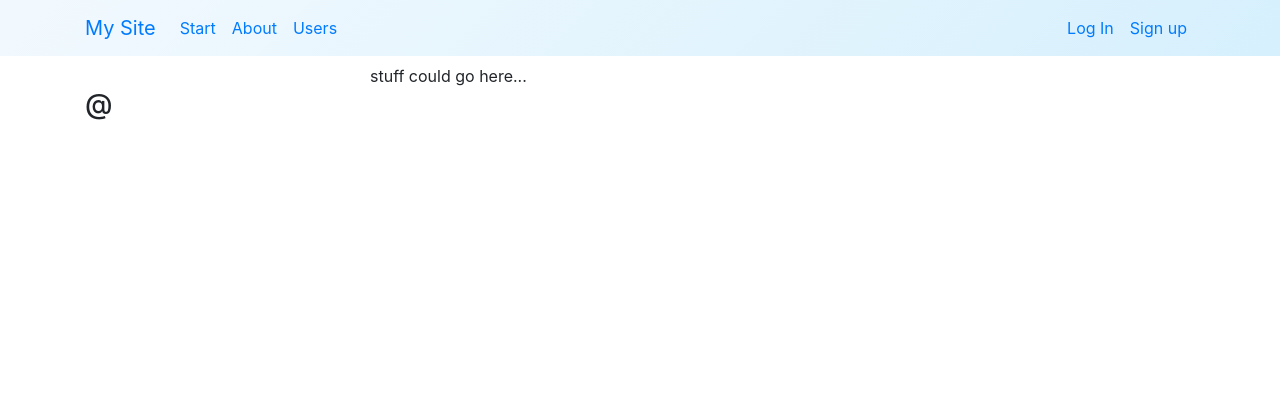
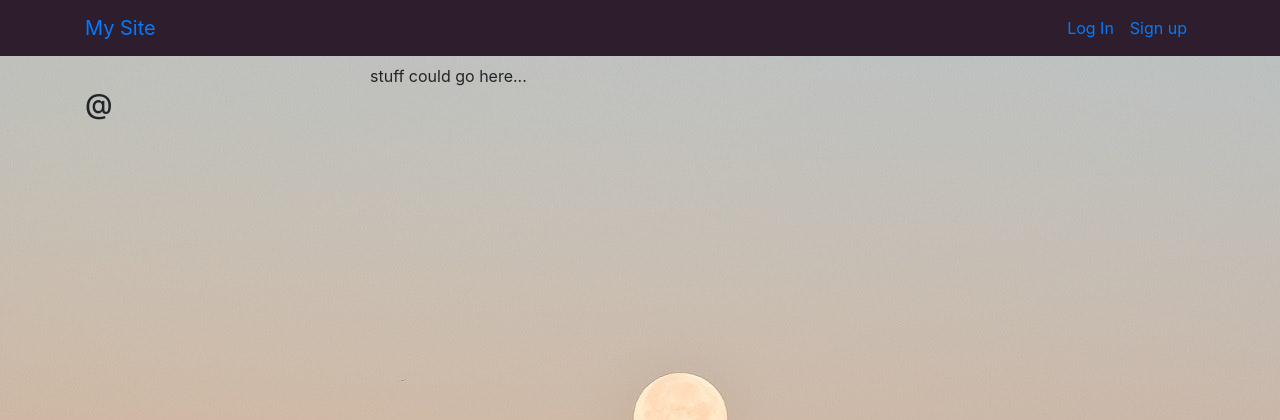
Before and after one commit to backend-project-team3/letsgetyouajob, a Django app: template apps/accounts/templates/accounts/profile_page.html in a window 1280 px wide. Shown: the top 420 px of the page. Run offline with Django 3.2, Linux system fonts and the light colour scheme; the template is opened without the code that fills it, so the values that code supplies are empty; some libraries are stand-ins or nearby versions.

Commit message:
Homepage is updated check it out

```diff
--- a/apps/core/static/css/custom.css
+++ b/apps/core/static/css/custom.css
@@ -1,7 +1,7 @@
 /* Custom CSS goes here */
 
-.navbar {
-    background: linear-gradient(135deg, #f2f9fe 0%, #d6f0fd 100%);
+.navbar.navbar-expand-md {
+    background: #2E1D2C;
 }
 
 .card-user {
--- a/apps/core/templates/base.html
+++ b/apps/core/templates/base.html
@@ -30,6 +30,14 @@
 
 <body>
 
+{% block additional_styles %}
+<style>
+        body {
+            background-image: url(./static/images/golden_gate_bridge.jpg);
+        }
+</style>
+{% endblock %}
+
 <nav class="navbar navbar-expand-md">
     <div class="container">
         <a class="navbar-brand" href="/">
@@ -44,7 +52,7 @@
         </button>
 
         <div class="collapse navbar-collapse" id="navbarSupportedContent">
-            <ul class="navbar-nav mr-auto">
+            <!-- <ul class="navbar-nav mr-auto">
                 <li class="nav-item">
                     <a class="nav-link" href="{% url 'home' %}">Start</a>
                 </li>
@@ -54,7 +62,7 @@
                 <li class="nav-item">
                     <a class="nav-link" href="{% url 'view_all_users' %}">Users</a>
                 </li>
-            </ul>
+            </ul> -->
             <ul class="navbar-nav ml-auto">
                 {% if request.user.is_authenticated %}
                     <li class="nav-item">
```
Also changed, not shown: apps/core/templates/pages/home.html (+31 -10 lines), apps/core/static/images/golden_gate_bridge.jpg (added).
